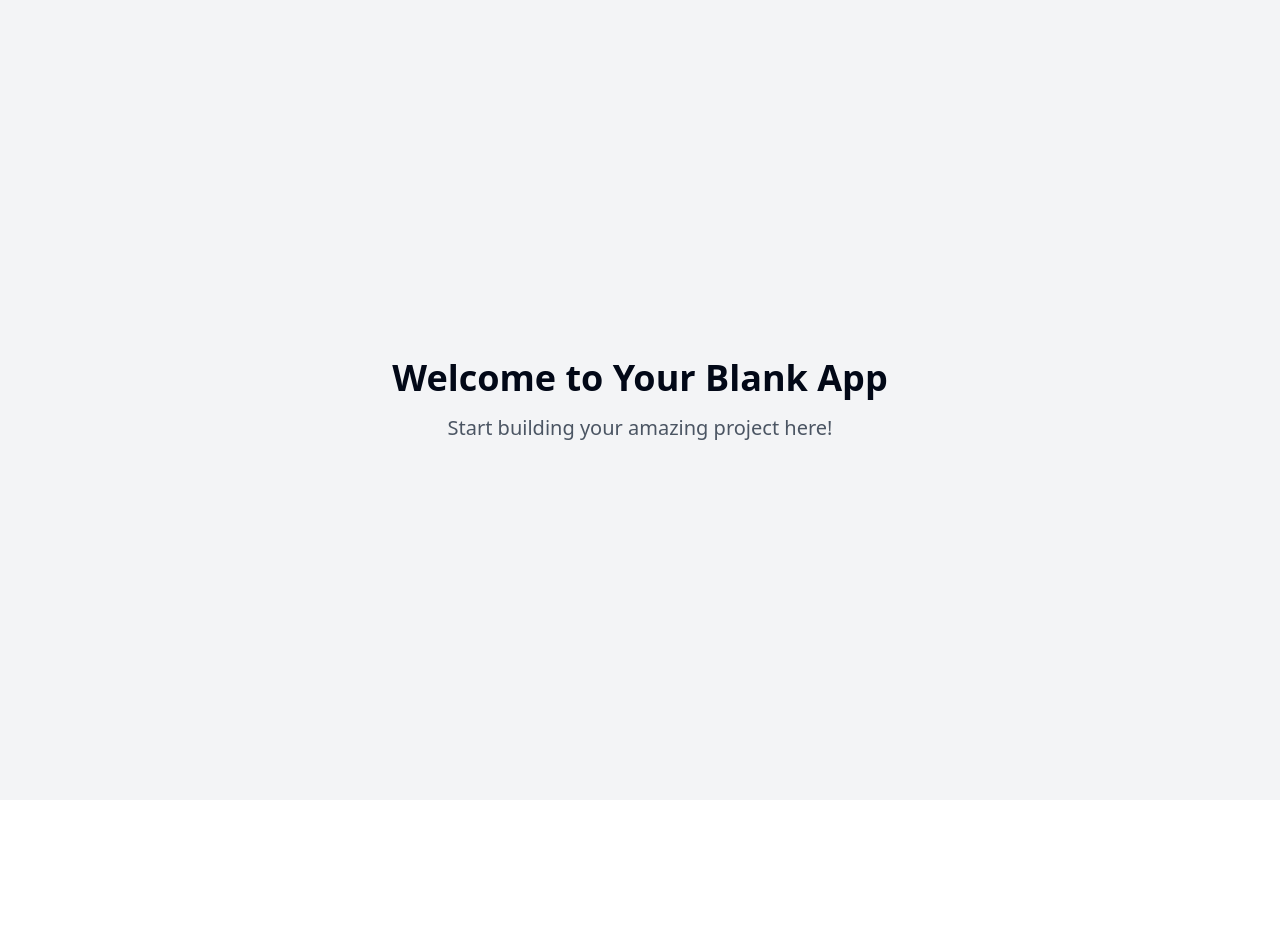
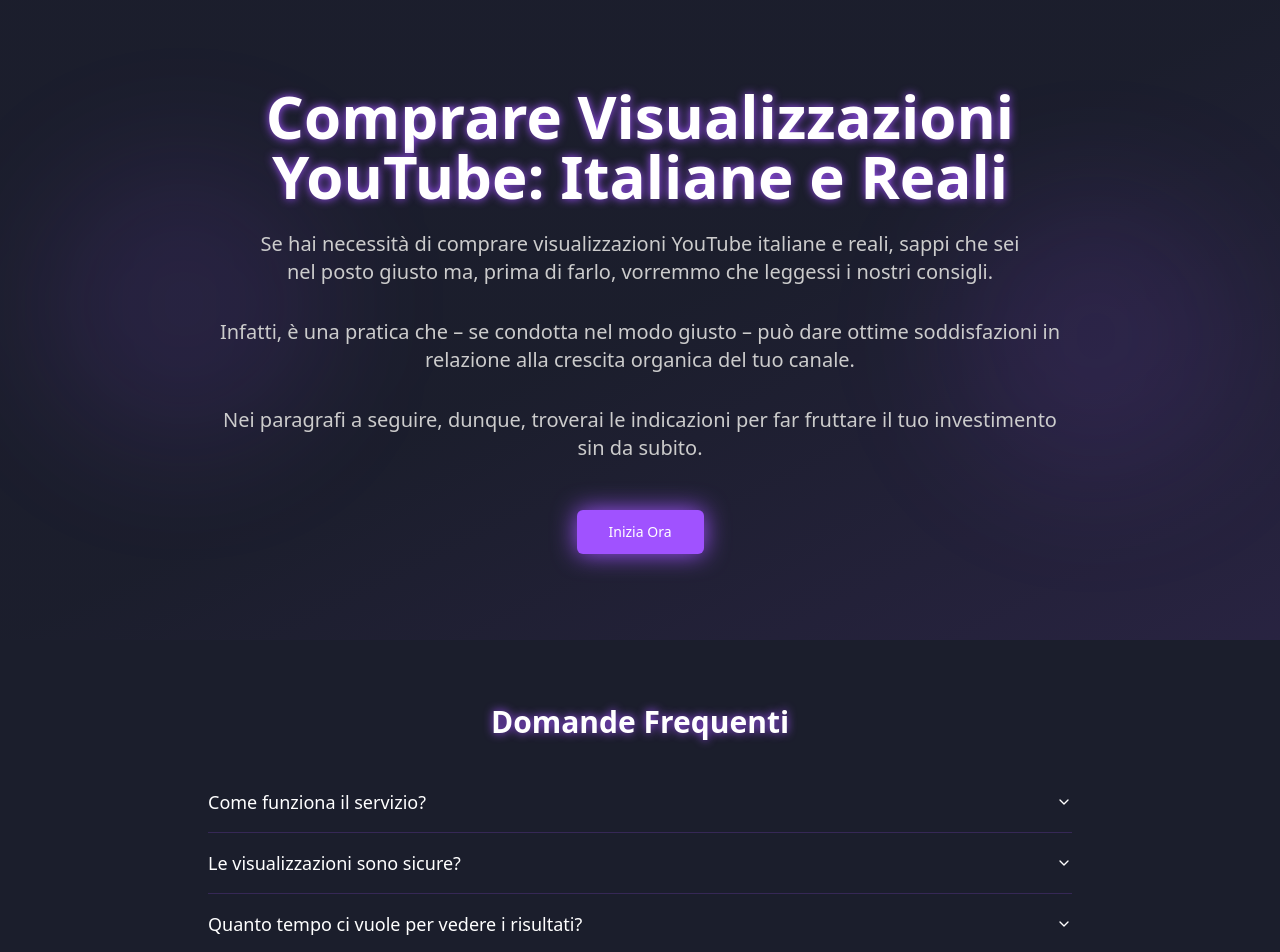
Before and after one commit to niangamadou888/glowyviews, a React (Vite) app: page / in a window 1280 px wide. Shown: the top 952 px of the page. Before the commit the page ends 800 px from the top, so only its background shows below. Built offline with nearby package versions, Linux system fonts and the light colour scheme.

Commit message:
Add styling and content for blog page
Implemented a new page layout with dark colors and neon/glow effects. Added a hero section with the title "Comprare Visualizzazioni YouTube: Italiane e Reali" and introductory content. Included a FAQ section for user inquiries.
[skip gpt_engineer]

```diff
--- /dev/null
+++ b/src/components/FAQ.tsx
@@ -0,0 +1,47 @@
+import {
+  Accordion,
+  AccordionContent,
+  AccordionItem,
+  AccordionTrigger,
+} from "@/components/ui/accordion";
+
+const FAQ = () => {
+  const faqs = [
+    {
+      question: "Come funziona il servizio?",
+      answer: "Il nostro servizio fornisce visualizzazioni YouTube reali e italiane attraverso un processo sicuro e naturale che rispetta le linee guida di YouTube."
+    },
+    {
+      question: "Le visualizzazioni sono sicure?",
+      answer: "Sì, utilizziamo solo metodi sicuri e conformi alle politiche di YouTube per garantire visualizzazioni reali da utenti italiani."
+    },
+    {
+      question: "Quanto tempo ci vuole per vedere i risultati?",
+      answer: "I risultati iniziano a essere visibili entro 24-48 ore dall'attivazione del servizio, con una distribuzione graduale e naturale."
+    },
+    {
+      question: "Posso acquistare visualizzazioni per qualsiasi video?",
+      answer: "Sì, il servizio è disponibile per qualsiasi video YouTube, purché rispetti le linee guida della piattaforma."
+    }
+  ];
+
+  return (
+    <section className="w-full max-w-4xl mx-auto px-4 py-16">
+      <h2 className="text-3xl font-bold text-center mb-8 text-glow">Domande Frequenti</h2>
+      <Accordion type="single" collapsible className="w-full">
+        {faqs.map((faq, index) => (
+          <AccordionItem key={index} value={`item-${index}`} className="border-primary/20">
+            <AccordionTrigger className="text-lg hover:text-primary hover:no-underline">
+              {faq.question}
+            </AccordionTrigger>
+            <AccordionContent className="text-muted-foreground">
+              {faq.answer}
+            </AccordionContent>
+          </AccordionItem>
+        ))}
+      </Accordion>
+    </section>
+  );
+};
+
+export default FAQ;
--- /dev/null
+++ b/src/components/Hero.tsx
@@ -0,0 +1,39 @@
+import { Button } from "@/components/ui/button";
+
+const Hero = () => {
+  return (
+    <div className="relative min-h-[80vh] flex items-center justify-center overflow-hidden">
+      {/* Background gradient */}
+      <div className="absolute inset-0 bg-gradient-to-br from-background via-background to-primary/10" />
+
+      {/* Content */}
+      <div className="relative z-10 max-w-4xl mx-auto px-4 text-center">
+        <h1 className="text-4xl md:text-6xl font-bold mb-6 text-glow">
+          Comprare Visualizzazioni YouTube: Italiane e Reali
+        </h1>
+
+        <p className="text-lg md:text-xl text-muted-foreground mb-8 max-w-3xl mx-auto">
+          Se hai necessità di comprare visualizzazioni YouTube italiane e reali, sappi che sei nel posto giusto ma, prima di farlo, vorremmo che leggessi i nostri consigli.
+        </p>
+
+        <p className="text-lg md:text-xl text-muted-foreground mb-8">
+          Infatti, è una pratica che – se condotta nel modo giusto – può dare ottime soddisfazioni in relazione alla crescita organica del tuo canale.
+        </p>
+
+        <p className="text-lg md:text-xl text-muted-foreground mb-12">
+          Nei paragrafi a seguire, dunque, troverai le indicazioni per far fruttare il tuo investimento sin da subito.
+        </p>
+
+        <Button size="lg" className="glow bg-primary hover:bg-primary/90 text-white">
+          Inizia Ora
+        </Button>
+      </div>
+
+      {/* Decorative elements */}
+      <div className="absolute top-1/4 left-10 w-72 h-72 bg-primary/10 rounded-full blur-3xl" />
+      <div className="absolute bottom-1/4 right-10 w-72 h-72 bg-primary/10 rounded-full blur-3xl" />
+    </div>
+  );
+};
+
+export default Hero;
--- a/src/index.css
+++ b/src/index.css
@@ -4,89 +4,35 @@
 
 @layer base {
   :root {
-    --background: 0 0% 100%;
-    --foreground: 222.2 84% 4.9%;
+    --background: 231 24% 14%;
+    --foreground: 0 0% 100%;
 
-    --card: 0 0% 100%;
-    --card-foreground: 222.2 84% 4.9%;
+    --card: 231 24% 18%;
+    --card-foreground: 0 0% 100%;
 
-    --popover: 0 0% 100%;
-    --popover-foreground: 222.2 84% 4.9%;
+    --popover: 231 24% 14%;
+    --popover-foreground: 0 0% 100%;
 
-    --primary: 222.2 47.4% 11.2%;
-    --primary-foreground: 210 40% 98%;
+    --primary: 267 100% 66%;
+    --primary-foreground: 0 0% 100%;
 
-    --secondary: 210 40% 96.1%;
-    --secondary-foreground: 222.2 47.4% 11.2%;
+    --secondary: 232 24% 22%;
+    --secondary-foreground: 0 0% 100%;
 
-    --muted: 210 40% 96.1%;
-    --muted-foreground: 215.4 16.3% 46.9%;
+    --muted: 232 24% 22%;
+    --muted-foreground: 0 0% 80%;
 
-    --accent: 210 40% 96.1%;
-    --accent-foreground: 222.2 47.4% 11.2%;
+    --accent: 267 100% 66%;
+    --accent-foreground: 0 0% 100%;
 
-    --destructive: 0 84.2% 60.2%;
-    --destructive-foreground: 210 40% 98%;
+    --destructive: 0 84% 60%;
+    --destructive-foreground: 0 0% 100%;
 
-    --border: 214.3 31.8% 91.4%;
-    --input: 214.3 31.8% 91.4%;
-    --ring: 222.2 84% 4.9%;
+    --border: 232 24% 22%;
+    --input: 232 24% 22%;
+    --ring: 267 100% 66%;
 
     --radius: 0.5rem;
-
-    --sidebar-background: 0 0% 98%;
-
-    --sidebar-foreground: 240 5.3% 26.1%;
-
-    --sidebar-primary: 240 5.9% 10%;
-
-    --sidebar-primary-foreground: 0 0% 98%;
-
-    --sidebar-accent: 240 4.8% 95.9%;
-
-    --sidebar-accent-foreground: 240 5.9% 10%;
-
-    --sidebar-border: 220 13% 91%;
-
-    --sidebar-ring: 217.2 91.2% 59.8%;
-  }
-
-  .dark {
-    --background: 222.2 84% 4.9%;
-    --foreground: 210 40% 98%;
-
-    --card: 222.2 84% 4.9%;
-    --card-foreground: 210 40% 98%;
-
-    --popover: 222.2 84% 4.9%;
-    --popover-foreground: 210 40% 98%;
-
-    --primary: 210 40% 98%;
-    --primary-foreground: 222.2 47.4% 11.2%;
-
-    --secondary: 217.2 32.6% 17.5%;
-    --secondary-foreground: 210 40% 98%;
-
-    --muted: 217.2 32.6% 17.5%;
-    --muted-foreground: 215 20.2% 65.1%;
-
-    --accent: 217.2 32.6% 17.5%;
-    --accent-foreground: 210 40% 98%;
-
-    --destructive: 0 62.8% 30.6%;
-    --destructive-foreground: 210 40% 98%;
-
-    --border: 217.2 32.6% 17.5%;
-    --input: 217.2 32.6% 17.5%;
-    --ring: 212.7 26.8% 83.9%;
-    --sidebar-background: 240 5.9% 10%;
-    --sidebar-foreground: 240 4.8% 95.9%;
-    --sidebar-primary: 224.3 76.3% 48%;
-    --sidebar-primary-foreground: 0 0% 100%;
-    --sidebar-accent: 240 3.7% 15.9%;
-    --sidebar-accent-foreground: 240 4.8% 95.9%;
-    --sidebar-border: 240 3.7% 15.9%;
-    --sidebar-ring: 217.2 91.2% 59.8%;
   }
 }
 
@@ -94,8 +40,17 @@
   * {
     @apply border-border;
   }
-
   body {
     @apply bg-background text-foreground;
   }
 }
+
+@layer utilities {
+  .glow {
+    filter: drop-shadow(0 0 0.75rem theme('colors.primary.DEFAULT'));
+  }
+
+  .text-glow {
+    text-shadow: 0 0 10px theme('colors.primary.DEFAULT');
+  }
+}
--- a/src/pages/Index.tsx
+++ b/src/pages/Index.tsx
@@ -1,13 +1,12 @@
-// Update this page (the content is just a fallback if you fail to update the page)
+import Hero from "@/components/Hero";
+import FAQ from "@/components/FAQ";
 
 const Index = () => {
   return (
-    <div className="min-h-screen flex items-center justify-center bg-gray-100">
-      <div className="text-center">
-        <h1 className="text-4xl font-bold mb-4">Welcome to Your Blank App</h1>
-        <p className="text-xl text-gray-600">Start building your amazing project here!</p>
-      </div>
-    </div>
+    <main className="min-h-screen">
+      <Hero />
+      <FAQ />
+    </main>
   );
 };
 
```
